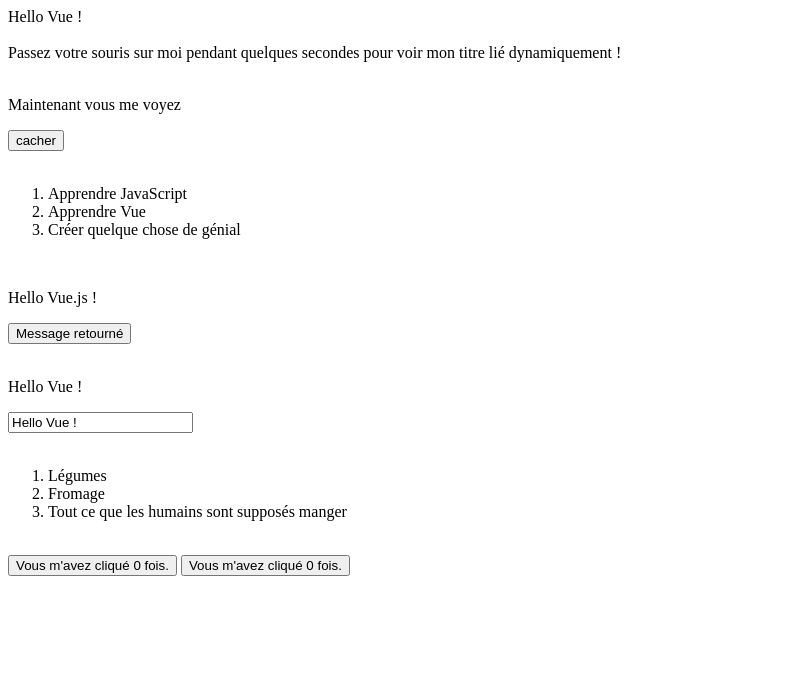
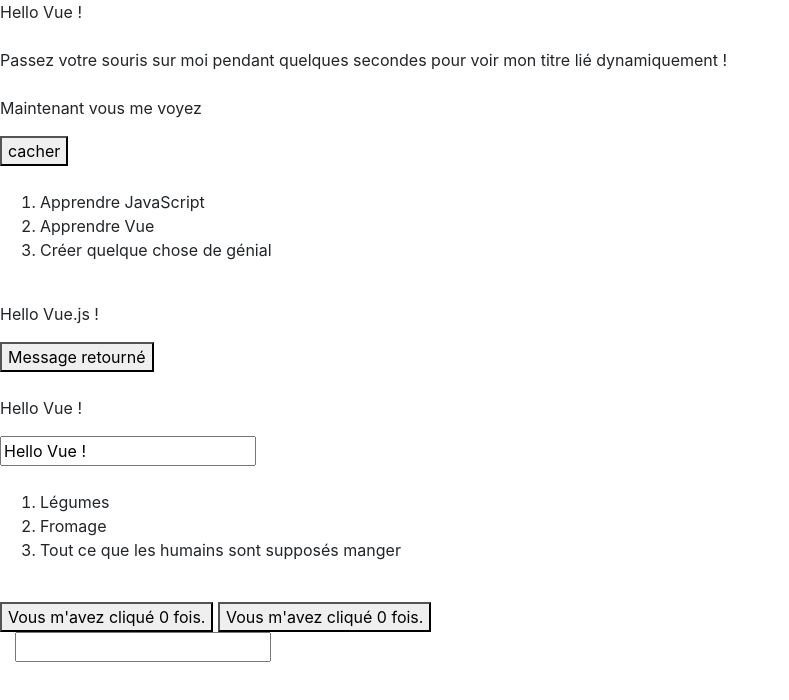
Before and after one commit to kevin91270/vuejs-training, a plain HTML site: page index.html in a window 1280 px wide. Shown: the whole page, without its empty margins (0-789 px from the left). Drawn offline with nearby package versions, Linux system fonts and the light colour scheme; files whose address does not match are found by name.

Commit message:
news vue_app3

```diff
--- a/index.html
+++ b/index.html
@@ -5,12 +5,14 @@
     <meta charset="UTF-8">
     <meta name="viewport" content="width=device-width, initial-scale=1.0">
     <script src="https://cdn.jsdelivr.net/npm/vue/dist/vue.js"></script>
+    <link href="https://stackpath.bootstrapcdn.com/bootstrap/4.4.1/css/bootstrap.min.css" rel="stylesheet">
     <script src="./scripts/vue_app.js" async></script>
     <script src="./scripts/vue_app2.js" async></script>
     <script src="./scripts/vue_app3.js" async></script>
     <script src="./scripts/vue_app4.js" async></script>
     <script src="./scripts/vue_app5.js" async></script>
     <script src="./scripts/vue_app6.js" async></script>
+    <script src="./scripts/vue_app8.js" async></script>
     <script src="./src/component.js" async></script>
     <title>Vuejs</title>
 </head>
@@ -29,7 +31,7 @@
     <br>
     <div id="app-3">
         <p v-if="seen">Maintenant vous me voyez</p>
-        <button v-on:click="messageHidden">cacher</button>
+        <button v-on:click="messageHidden">{{seen ? 'cacher' : 'montrer'}}</button>
     </div>
     <br>
     <div id="app-4">
@@ -60,6 +62,15 @@
         <counter></counter>
         <counter></counter>
     </div>
+    <div id="app-8">
+        <form action="">
+            <div class="col-sm-6">
+                <input v-model="message" type="text">
+            </div>
+        </form>
+        {{message}}
+    </div>
+
 </body>
 
 </html>
--- a/scripts/vue_app3.js
+++ b/scripts/vue_app3.js
@@ -10,6 +10,7 @@ var app3 = new Vue({
             }
             else (
                 this.seen = false
+
             )
             console.log(this.seen)
 
--- /dev/null
+++ b/scripts/vue_app8.js
@@ -0,0 +1,6 @@
+var app8 = new Vue({
+    el: '#app-8',
+    data: {
+      message: ''
+    }
+  })
```
